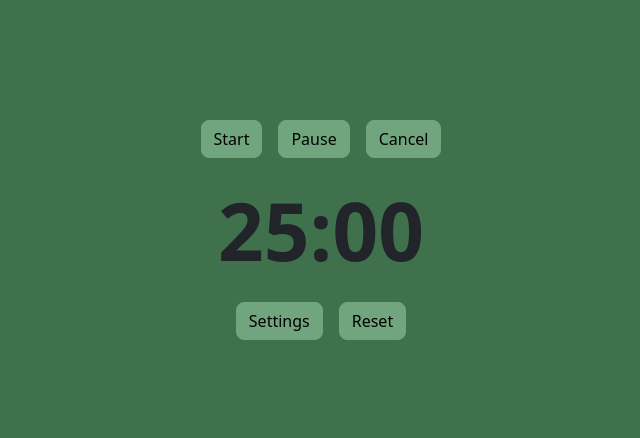
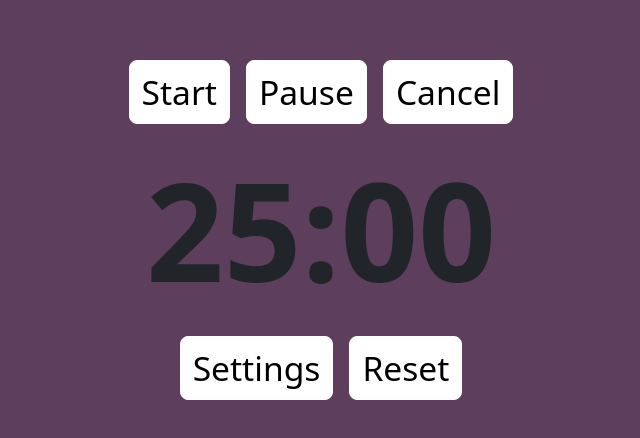
Before and after one commit to JonasHencke/pomodoro-timer, a website built with Vite: page index.html in a window 1280 px wide. Shown: the part 170-608 px from the top of the page, without its empty margins (319-959 px from the left). Built offline with nearby package versions, Linux system fonts and the light colour scheme.

Commit message:
overwrite bootstrap styles

```diff
--- a/main.scss
+++ b/main.scss
@@ -1,4 +1,8 @@
-$primary: #71A57D;
-$secondary: #3F714C;
+$primary: white;
+$secondary: #5d3e5d;
+$btn-font-size: calc(0.5rem + 2vw);
 
+$display-font-sizes: (
+  1: 8.5rem
+) !default;
 @import "../node_modules/bootstrap/scss/bootstrap";
```
